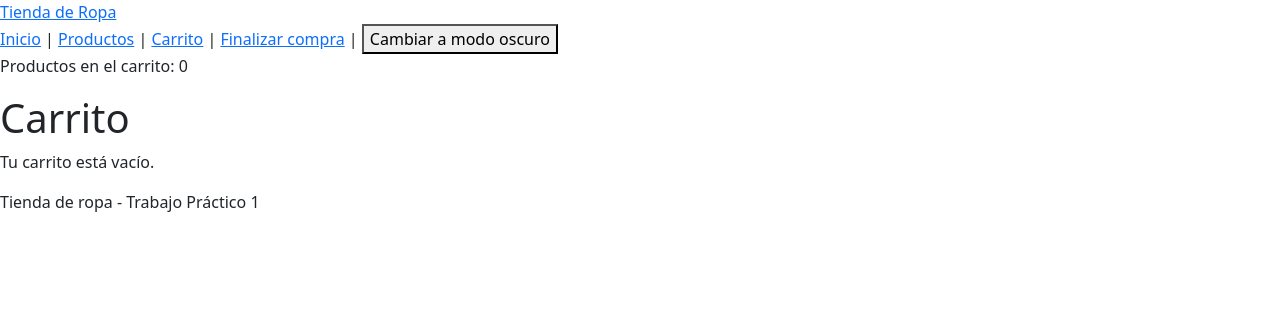
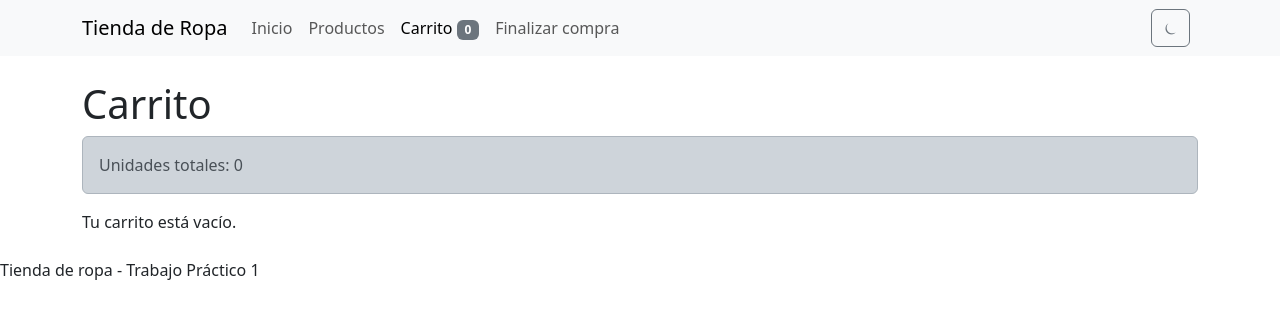
Before and after one commit to JereBryne/tienda-de-ropa, a React (Vite) app: page /carrito in a window 1280 px wide. Shown: the top 318 px of the page. Built offline with nearby package versions, Linux system fonts and the light colour scheme.

Commit message:
mejora el navbar y el carrito con bootstrap

```diff
--- a/src/components/CarritoItem.jsx
+++ b/src/components/CarritoItem.jsx
@@ -1,28 +1,41 @@
+import { Button } from "react-bootstrap";
+
 function CarritoItem({ producto, onAgregar, onDisminuir, onEliminar }) {
   return (
-    <li>
-      <h2>{producto.nombre}</h2>
-      <p>Precio por unidad: ${producto.precio}</p>
-      <p>Cantidad: {producto.cantidad}</p>
-      <p>Subtotal: ${producto.precio * producto.cantidad}</p>
-      <button
-        type="button"
+    <tr>
+      <td>{producto.nombre}</td>
+      <td>${producto.precio}</td>
+      <td>{producto.cantidad}</td>
+      <td>${producto.precio * producto.cantidad}</td>
+      <td>
+        <Button
+          variant="outline-secondary"
+          className="ms-2"
+          size="sm"
           disabled={producto.cantidad <= 1}
           onClick={() => onDisminuir(producto.id)}
         >
-        -
-      </button>
-      <button
-        type="button"
+          —
+        </Button>
+        <Button
+          variant="outline-secondary"
+          className="ms-2"
+          size="sm"
           disabled={producto.cantidad >= producto.stock}
           onClick={() => onAgregar(producto)}
         >
-        +
-      </button>
-      <button type="button" onClick={() => onEliminar(producto.id)}>
+          ✚
+        </Button>
+        <Button
+          className="ms-2"
+          size="sm"
+          variant="outline-danger"
+          onClick={() => onEliminar(producto.id)}
+        >
           Eliminar
-      </button>
-    </li>
+        </Button>
+      </td>
+    </tr>
   );
 }
 
--- a/src/components/Navbar.jsx
+++ b/src/components/Navbar.jsx
@@ -1,25 +1,49 @@
-import { Link } from "react-router-dom";
+import { Link, NavLink } from "react-router-dom";
+import {
+  Navbar as NavBs,
+  Container,
+  Nav,
+  Button,
+  Badge,
+} from "react-bootstrap";
 
 function Navbar({ cantidadProductos, tema, onCambiarTema }) {
   return (
-    <header>
-      <Link to="/">Tienda de Ropa</Link>
-      <nav>
-        <Link to="/">Inicio</Link>
-        {" | "}
-        <Link to="/productos">Productos</Link>
-        {" | "}
-        <Link to="/carrito">Carrito</Link>
-        {" | "}
-        <Link to="/contacto">Finalizar compra</Link>
-        {" | "}
-        <button onClick={onCambiarTema}>
-          Cambiar a {tema === "light" ? "modo oscuro" : "modo claro"}
-        </button>
-      </nav>
+    <NavBs expand="lg" bg="body-tertiary">
+      <Container>
+        <NavBs.Brand as={Link} to="/">
+          Tienda de Ropa
+        </NavBs.Brand>
+        <Button
+          className="ms-auto me-2 order-lg-last"
+          variant="outline-secondary"
+          aria-label="Cambiar tema"
+          onClick={onCambiarTema}
+        >
+          {tema === "light" ? "⏾" : "☀︎"}
+        </Button>
+        <NavBs.Toggle aria-controls="menu"></NavBs.Toggle>
+        <NavBs.Collapse id="menu">
+          <Nav className="me-auto">
+            <Nav.Link as={NavLink} to="/" end>
+              Inicio
+            </Nav.Link>
 
-      <p>Productos en el carrito: {cantidadProductos}</p>
-    </header>
+            <Nav.Link as={NavLink} to="/productos">
+              Productos
+            </Nav.Link>
+
+            <Nav.Link as={NavLink} to="/carrito">
+              Carrito <Badge bg="secondary">{cantidadProductos}</Badge>
+            </Nav.Link>
+
+            <Nav.Link as={NavLink} to="/contacto">
+              Finalizar compra
+            </Nav.Link>
+          </Nav>
+        </NavBs.Collapse>
+      </Container>
+    </NavBs>
   );
 }
 
--- a/src/components/ProductoCard.jsx
+++ b/src/components/ProductoCard.jsx
@@ -28,7 +28,7 @@ function ProductoCard({ producto, carrito, onAgregar, esFavoritos, onFavoritos }
         onClick={() => onFavoritos(producto.id)}
         aria-pressed={esFavoritos}
       >
-        {esFavoritos ? "Quitar de favoritos" : "Agregar a favoritos"}
+        {esFavoritos ? "❤︎︎" : "♡︎"}
       </button>
     </article>
   );
--- a/src/pages/Carrito.jsx
+++ b/src/pages/Carrito.jsx
@@ -1,6 +1,14 @@
 import CarritoItem from "../components/CarritoItem";
 import { useState } from "react";
 import { descuentos } from "../data/descuentos";
+import {
+  Button,
+  Table,
+  InputGroup,
+  Form,
+  Alert,
+  Container,
+} from "react-bootstrap";
 
 function Carrito({ carrito, onAgregar, onDisminuir, onEliminar }) {
   const [codigo, setCodigo] = useState("");
@@ -39,12 +47,24 @@ function Carrito({ carrito, onAgregar, onDisminuir, onEliminar }) {
 
   return (
     <main>
+      <Container className="my-4">
         <h1>Carrito</h1>
+        <Alert variant="dark">Unidades totales: {carrito.length}</Alert>
         {carrito.length === 0 ? (
           <p>Tu carrito está vacío.</p>
         ) : (
           <>
-          <ul>
+            <Table responsive className="align-middle">
+              <thead>
+                <tr>
+                  <th>Producto</th>
+                  <th>Precio por unidad</th>
+                  <th>Cantidad</th>
+                  <th>Total</th>
+                  <th></th>
+                </tr>
+              </thead>
+              <tbody>
                 {productosAgrupados.map((producto) => (
                   <CarritoItem
                     key={producto.id}
@@ -54,8 +74,10 @@ function Carrito({ carrito, onAgregar, onDisminuir, onEliminar }) {
                     onEliminar={onEliminar}
                   />
                 ))}
-          </ul>
-          <input
+              </tbody>
+            </Table>
+            <InputGroup className="mb-3">
+              <Form.Control
                 id="descuento"
                 name="descuento"
                 type="text"
@@ -63,16 +85,25 @@ function Carrito({ carrito, onAgregar, onDisminuir, onEliminar }) {
                 value={codigo}
                 onChange={(e) => setCodigo(e.target.value)}
               />
-          {errorDes && <p>{errorDes}</p>}
-
-          <button type="button" onClick={aplicarDescuento}>Aplicar descuento</button>
-
-          <p>Unidades totales: {carrito.length}</p>
-          <p>Subtotal de la compra: ${total}</p>
-          {descuento && <p>Descuento aplicado: {descuento}%: -${totalDescuento}</p>}
-          <p>Total a pagar: ${totalConDescuento}</p>
+              <Button variant="outline-success" onClick={aplicarDescuento}>
+                Aplicar descuento
+              </Button>
+            </InputGroup>
+            {errorDes && (
+              <Alert variant="danger" className="mt-2">
+                {errorDes}
+              </Alert>
+            )}{" "}
+            <Alert variant="dark">Subtotal de la compra: ${total}</Alert>
+            {descuento && (
+              <Alert variant="success">
+                Descuento aplicado: {descuento}%: -${totalDescuento}
+              </Alert>
+            )}
+            <Alert variant="success">Total a pagar: ${totalConDescuento}</Alert>
           </>
         )}
+      </Container>
     </main>
   );
 }
```
Lines whose indentation alone changed are shown as unchanged.
